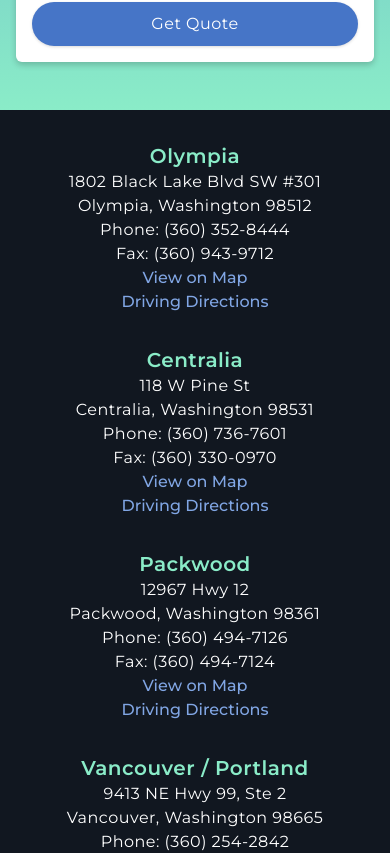
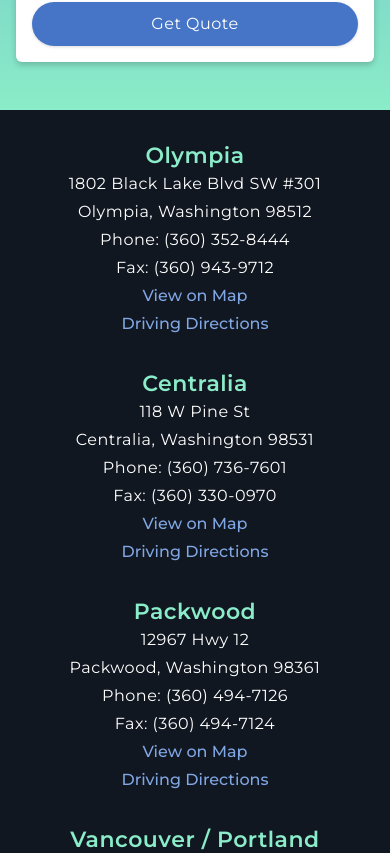
Before and after one commit to Varial-Web-Development/nicholson-website, a Next.js app: page / in a window 390 px wide. Shown: the part 10557-11410 px from the top of the page. Built offline with nearby package versions, Linux system fonts and the light colour scheme.

Commit message:
Fixing accessibility issues with footer (more space for links).

```diff
--- a/components/layouts/standard-footer.jsx
+++ b/components/layouts/standard-footer.jsx
@@ -6,8 +6,8 @@ export default function Footer() {
       {/* locations */}
       <ul className="grid md:grid-cols-2 lg:grid-cols-4 gap-8">
         <li>
-          <address className="not-italic text-center text-white leading-normal md:text-[19px]">
-            <p className="text-xl md:text-2xl text-nicholson-green-500 font-semibold text-center">Olympia</p>
+          <address className="not-italic text-center text-white md:text-[19px] leading-7">
+            <p className="text-[22px] md:text-2xl text-nicholson-green-500 font-semibold text-center">Olympia</p>
             <p className="text-center font-normal">1802 Black Lake Blvd SW #301</p>
             <p className="text-center font-normal">Olympia, Washington 98512</p>
             <p className="text-center font-normal">Phone: (360) 352-8444</p>
@@ -21,8 +21,8 @@ export default function Footer() {
           </address>
         </li>
         <li>
-          <address className="not-italic text-center text-white leading-normal md:text-[19px]">
-            <p className="text-xl md:text-2xl text-nicholson-green-500 font-semibold text-center">Centralia</p>
+          <address className="not-italic text-center text-white leading-7 md:text-[19px]">
+            <p className="text-[22px] md:text-2xl text-nicholson-green-500 font-semibold text-center">Centralia</p>
             <p className="text-center font-normal">118 W Pine St</p>
             <p className="text-center font-normal">Centralia, Washington 98531</p>
             <p className="text-center font-normal">Phone: (360) 736-7601</p>
@@ -36,8 +36,8 @@ export default function Footer() {
           </address>
         </li>
         <li>
-          <address className="not-italic text-center text-white leading-normal md:text-[19px]">
-            <p className="text-xl md:text-2xl text-nicholson-green-500 font-semibold text-center">Packwood</p>
+          <address className="not-italic text-center text-white leading-7 md:text-[19px]">
+            <p className="text-[22px] md:text-2xl text-nicholson-green-500 font-semibold text-center">Packwood</p>
             <p className="text-center font-normal">12967 Hwy 12</p>
             <p className="text-center font-normal">Packwood, Washington 98361</p>
             <p className="text-center font-normal">Phone: (360) 494-7126</p>
@@ -51,8 +51,8 @@ export default function Footer() {
           </address>
         </li>
         <li>
-          <address className="not-italic text-center text-white leading-normal md:text-[19px]">
-            <p className="text-xl md:text-2xl text-nicholson-green-500 font-semibold text-center">Vancouver / Portland</p>
+          <address className="not-italic text-center text-white leading-7 md:text-[19px]">
+            <p className="text-[22px] md:text-2xl text-nicholson-green-500 font-semibold text-center">Vancouver / Portland</p>
             <p className="text-center font-normal">9413 NE Hwy 99, Ste 2</p>
             <p className="text-center font-normal">Vancouver, Washington 98665</p>
             <p className="text-center font-normal">Phone: (360) 254-2842</p>
```
